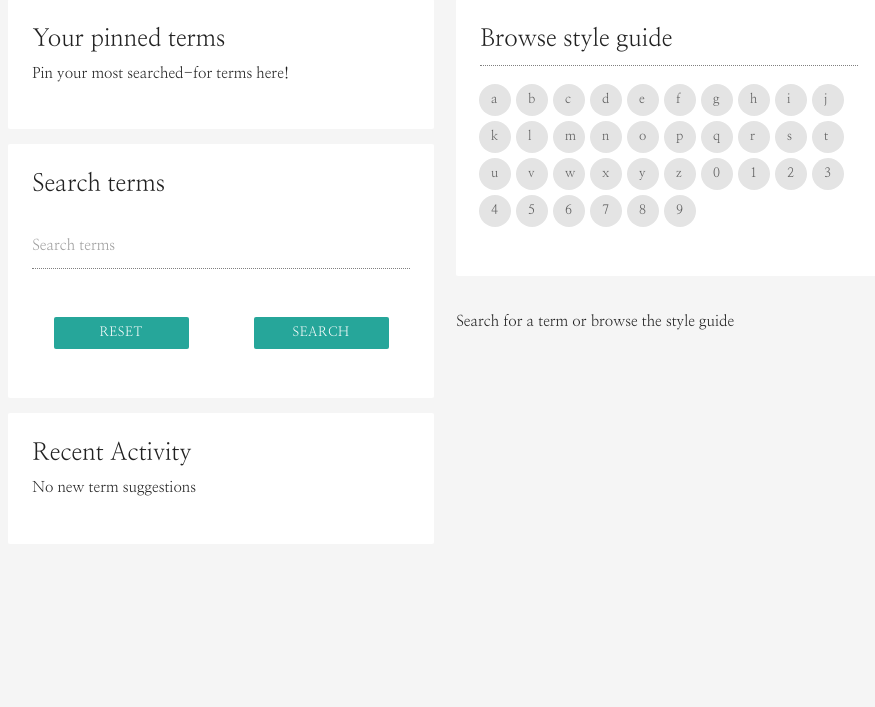
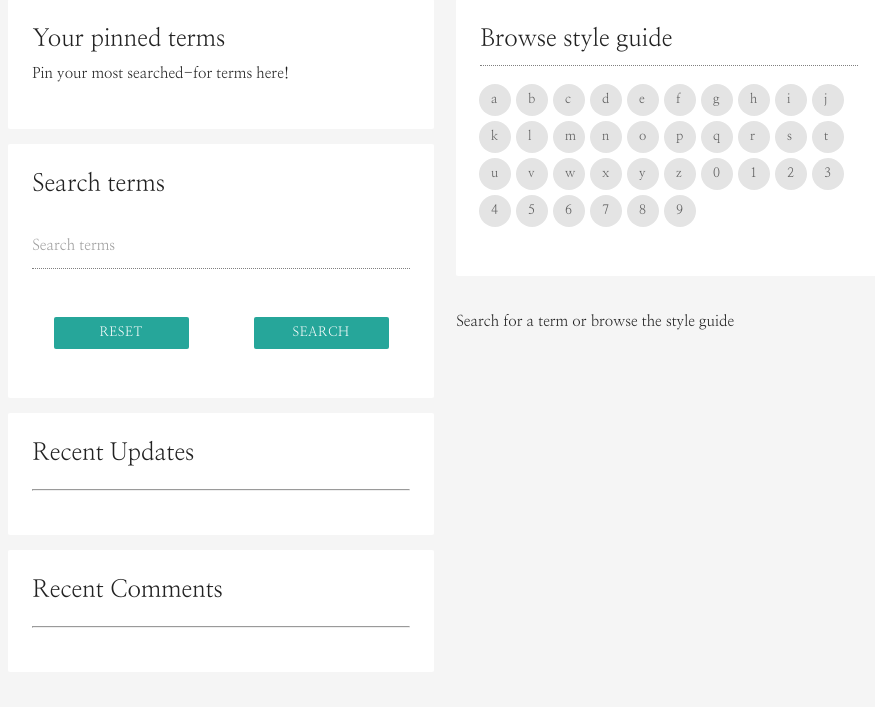
Before and after one commit to mcglasp/ms3, a Flask app: page / in a window 1280 px wide. Shown: the part 119-826 px from the top of the page, without its empty margins (195-1070 px from the left). Before the commit the page ends 615 px from the top, so only its background shows below. Run offline with Flask 2, Linux system fonts and the light colour scheme; data that the repository does not hold is empty; some libraries are stand-ins or nearby versions.

Commit message:
Term updates and latest comments features and functions implemented

```diff
--- a/app.py
+++ b/app.py
@@ -132,7 +132,7 @@ def inject_user():
         g.user = mongo.db.users.find_one({'username': session['user']})
         user_id = g.user['_id'] if g.user else None
         g.access_level = mongo.db.users.find_one({"_id": ObjectId(user_id)})['access_level'].lower() if user_id else 'requested'
-        print('hoho', g.user)
+
         return dict(user=g.user, access_level=g.access_level)
 
     except KeyError:
@@ -143,7 +143,7 @@ def inject_user():
 
 @app.context_processor
 def inject_notifications():
-    g.new_registrations = list(mongo.db.users.find({'access_level':'requested'}))
+    g.new_registrations = list(mongo.db.users.find({'access_level': 'requested'}))
     g.flagged_comments = list(mongo.db.comments.find({'flagged': True}))
     g.suggested_terms = list(mongo.db.terms.find({'pending': True}))
     g.notifications = len(g.suggested_terms) + len(g.flagged_comments) + len(g.new_registrations)
@@ -180,6 +180,22 @@ def get_pinned_terms():
     return pinned_terms
 
 
+def dash_updates():
+    term_updates = list(mongo.db.terms.find().sort("last_updated", -1).limit(5))
+    recent_comments = list(mongo.db.comments.find().sort("timestamp", -1).limit(5))
+
+    def term_comment(comment):
+        rel_term_id = comment['rel_term_id']
+        related_term = mongo.db.terms.find_one({'_id': ObjectId(rel_term_id)})
+        print(comment)
+        if not related_term == None:
+            related_term_name = related_term['term_name']
+            return related_term_name, rel_term_id
+        else:
+            return None
+
+    return term_updates, recent_comments, term_comment
+
 
 @app.route("/")
 @app.route("/dashboard")
@@ -187,6 +203,9 @@ def dashboard():
     categories = lets_nums()
     levels = list(get_collection('access_levels').sort("level_name", 1))
     terms = None
+    term_updates = dash_updates()[0]
+    recent_comments = dash_updates()[1]
+    term_comment = dash_updates()[2]
 
     try:
         pinned_terms = get_pinned_terms()
@@ -194,8 +213,7 @@ def dashboard():
     except TypeError:
         return redirect(url_for('login'))
 
-    return render_template("dashboard.html", pinned_terms=pinned_terms, terms=terms, levels=levels,
-    categories=categories)
+    return render_template("dashboard.html", term_comment=term_comment, term_updates=term_updates, recent_comments=recent_comments, pinned_terms=pinned_terms, terms=terms, levels=levels, categories=categories)
 
 
 @app.route("/get_category/<category>")
@@ -235,18 +253,20 @@ def view_term(term_id):
     try:
         term_creator_user = get_record('users', '_id', term['created_by'])
         term['created_by'] = term_creator_user['username']
+        created_by = term['created_by']
 
-    except Exception:
-        term['created_by'] = "Username not given"
+    except TypeError:
+        created_by = ""
 
     try:
         term_updated_by = get_record('users', '_id', term['last_updated_by'])
         term['last_updated_by'] = term_updated_by['username']
+        last_updated_by = term['last_updated_by']
 
     except Exception:
-        term['last_updated_by'] = ""
+        last_updated_by = ""
 
-    return render_template("view_term.html", term=term, term_comments=term_comments, find_commenter=find_commenter)
+    return render_template("view_term.html", term=term, term_comments=term_comments, find_commenter=find_commenter, created_by=created_by, last_updated_by=last_updated_by)
 
 
 @app.route("/manage_term/<term_id>")
@@ -462,6 +482,7 @@ def add_term():
     access_level = user_record['access_level']
 
     if request.method == "POST":
+        now = datetime.now()
         alternatives = get_fields("alt_terms")
         incorrect = get_fields("incorrect_terms")
         term_name = request.form.get("term_name")
@@ -473,7 +494,8 @@ def add_term():
             "usage_notes": request.form.get("usage_notes"),
             "type_name": request.form.get("type_name"),
             "pending": False if access_level == 'administrator' else True,
-            "created_by": ObjectId(user_id)
+            "created_by": ObjectId(user_id),
+            "last_updated": now.strftime("%d/%m/%Y")
             }
 
         mongo.db.terms.insert_one(term)
--- a/templates/dashboard.html
+++ b/templates/dashboard.html
@@ -61,11 +61,12 @@
             </div>
 
             <!-- Admin-only, alerts for new registrations, flagged comments and suggestions -->
-            {% if access_level != 'read only' %}
+            {% if access_level == 'administrator' %}
             <div class="card z-depth-0">
                 <div class="card-content">
-                    <div id="activity" class="card-title">Recent Activity</div>
-                    {% if access_level == 'administrator' %}
+                    <div id="activity" class="card-title">
+                        Recent Updates</div>
+
                     {% if new_registrations|length > 0 %}
                     <p class="minor-text">New registrations</p>
                     {% for new_reg in new_registrations %}
@@ -104,6 +105,7 @@
                                     href="{{ url_for('delete_flag', comment_id=flagged._id) }}"><i
                                         class="keyboard material-icons">close</i></a>
 
+
                             </p>
                         </div>
                     </div>
@@ -112,7 +114,7 @@
                     <p>No new flagged comments</p>
                     {% endif %}
                     <hr class="updates-hr">
-                    {% endif %}
+
                     {% if suggested_terms|length > 0 %}
                     <p class="minor-text">Suggested terms</p>
                     {% for suggestion in suggested_terms %}
@@ -122,14 +124,11 @@
                                 {% if manage_suggested_terms(suggestion) != "" %}
                                 suggested by: {{ manage_suggested_terms(suggestion) }}
                                 {% endif %}
-                                {% if access_level == 'administrator' %}
+
                                 <a class="btn-small icon-btn z-depth-0 button-override more"
                                     href="{{ url_for('manage_term', term_id=suggestion._id) }}"><i class="small material-icons">keyboard_arrow_right</i></a>
-                                    {% elif access_level == 'read and comment' %}
-                                    <a class="btn-small icon-btn z-depth-0 button-override more"
-                                    href="{{ url_for('view_term', term_id=suggestion._id, origin='suggestion') }}">
-                                    <i class="small material-icons">keyboard_arrow_right</i></a></p>
-                                    {% endif %}
+                              </p>
+
                         </div>
                     </div>
                     {% endfor %}
@@ -141,9 +140,58 @@
                         </div>
                     </div>
                     {% endif %}
+
                 </div>
 
 
+            </div>
+            {% endif %}
+
+{% if access_level != 'administrator' %}
+          <div class="card z-depth-0">
+                <div class="card-content">
+                    <div id="activity" class="card-title">
+                        Recent Updates</div>
+
+                    <hr class="updates-hr">
+
+                    {% for update in term_updates %}
+                    <div class="row">
+                        <div class="col s12">
+                            <p class="updates valign-wrapper">"{{ update.term_name }}" was recently updated
+
+                                <a class="btn-small icon-btn z-depth-0 button-override more"
+                                    href="{{ url_for('view_term', term_id=update._id) }}"><i class="small material-icons">keyboard_arrow_right</i></a>
+                              </p>
+
+                        </div>
+                    </div>
+                    {% endfor %}
+                </div>
+            </div>
+            {% endif %}
+
+            {% if access_level != 'read only' %}
+          <div class="card z-depth-0">
+                <div class="card-content">
+                    <div id="activity" class="card-title">
+                        Recent Comments</div>
+
+                    <hr class="updates-hr">
+
+                    {% for comment in recent_comments %}
+                    {% if not term_comment(comment) == None %}
+                    <div class="row">
+                        <div class="col s12">
+                            <p class="updates valign-wrapper">{{ term_comment(comment)[0] }}: {{ comment.comment }}
+                                <a class="btn-small icon-btn z-depth-0 button-override more"
+                                    href="{{ url_for('view_term', term_id=term_comment(comment)[1]) }}"><i class="small material-icons">keyboard_arrow_right</i></a>
+                              </p>
+                        </div>
+                    </div>
+                    {% endif %}
+                    {% endfor %}
+                </div>
             </div>
             {% endif %}
         </div>
```
Also changed, not shown: templates/view_term.html (+4 -3 lines), test.py (+2 -53 lines).
